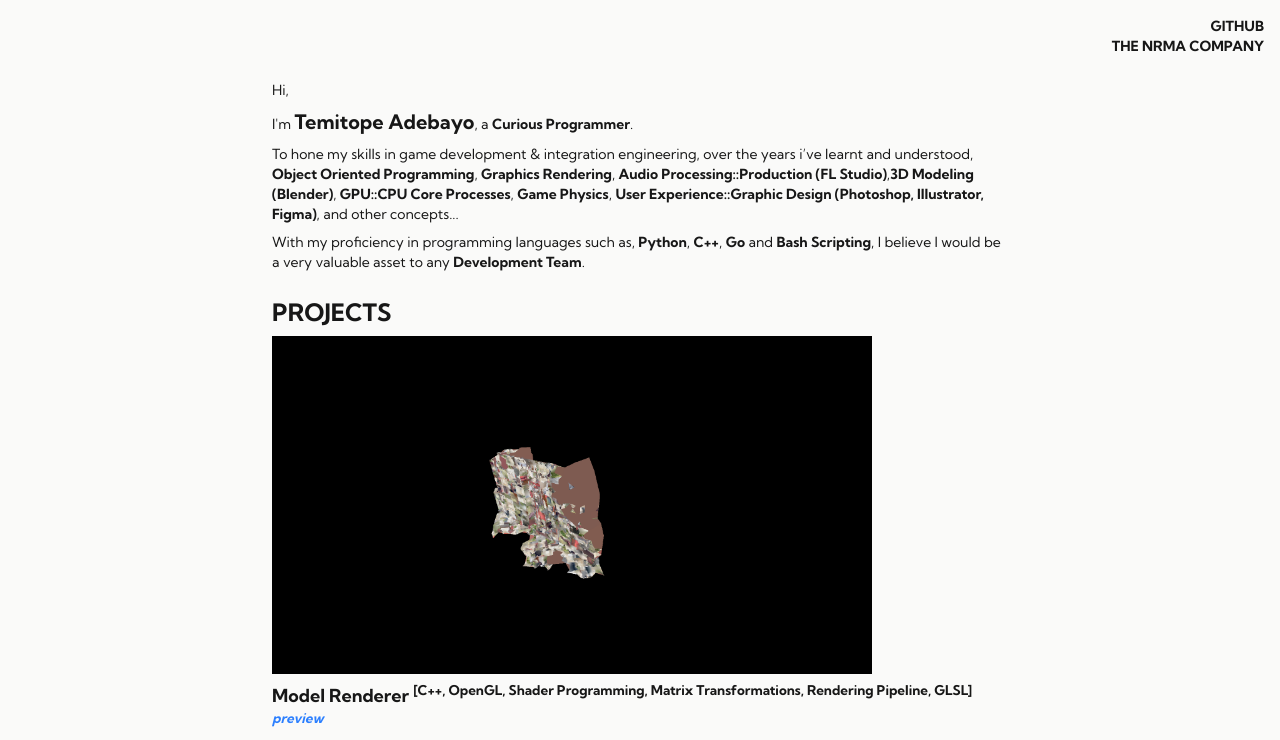
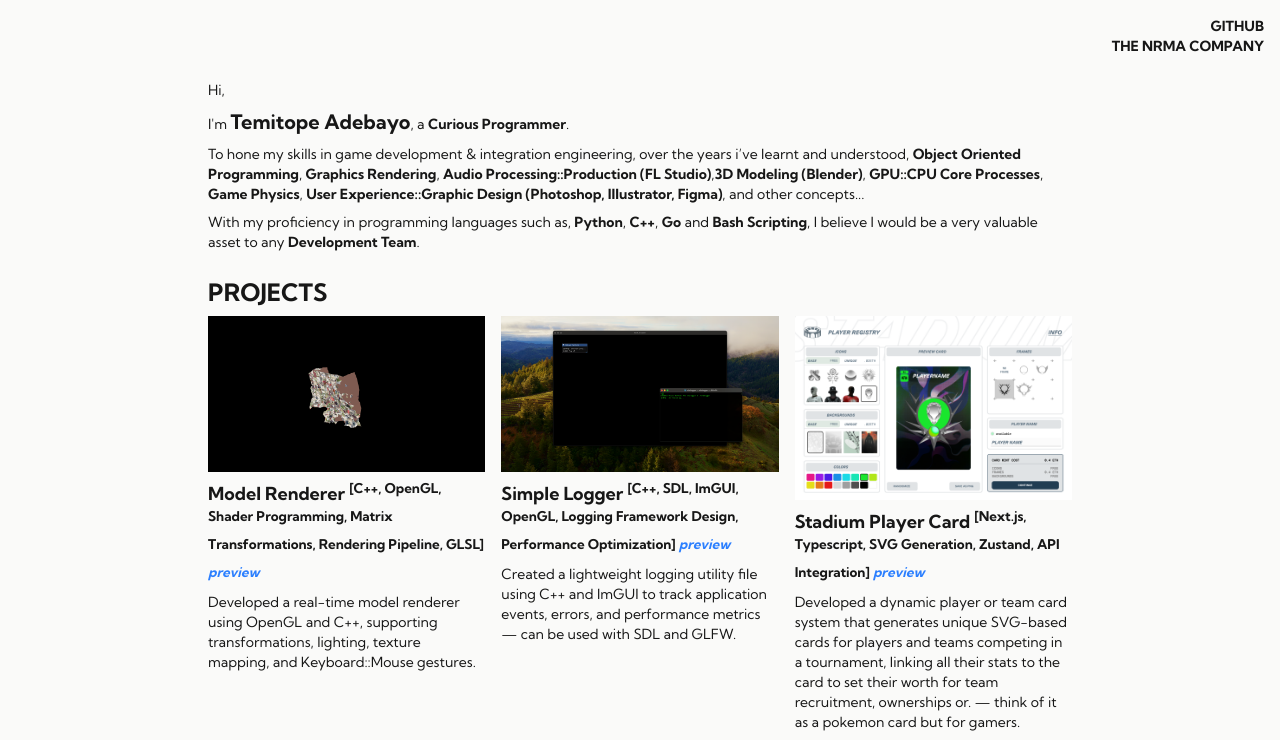
Before and after one commit to tasvln/ade.supply, a Next.js app: page /dev in a window 1280 px wide. Shown: the top 740 px of the page. Built offline with nearby package versions, Linux system fonts and the light colour scheme.

Commit message:
added project grid

```diff
--- a/src/app/dev/page.tsx
+++ b/src/app/dev/page.tsx
@@ -4,7 +4,7 @@ import Link from "next/link";
 
 const Dev = () => {
   return (
-    <div className="flex flex-col mx-auto gap-6 max-w-3xl text-lg my-16 p-4 relative">
+    <div className="flex flex-col mx-auto gap-6 max-w-4xl text-lg my-16 p-4 relative">
       <div className="fixed top-0 right-0 p-4 flex flex-col text-right">
         <Link href="https://github.com/tasvln" className="uppercase text-sm font-bold">GitHub</Link>
         <Link href="https://nrma.company" className="uppercase text-sm font-bold">The Nrma Company</Link>
@@ -22,7 +22,7 @@ const Dev = () => {
       </div>
       <div>
         <p className="font-bold uppercase text-2xl mb-2">Projects</p>
-        <div className="flex flex-col gap-4">
+        <div className="grid sm:grid-cols-1 md:grid-cols-2 xl:grid-cols-3 gap-4">
           {projects.map((p, index) => (
             <div className="flex flex-col gap-2" key={index}>
               {/* <div className="bg-gray-500 w-full h-[300px]" /> */}
```
